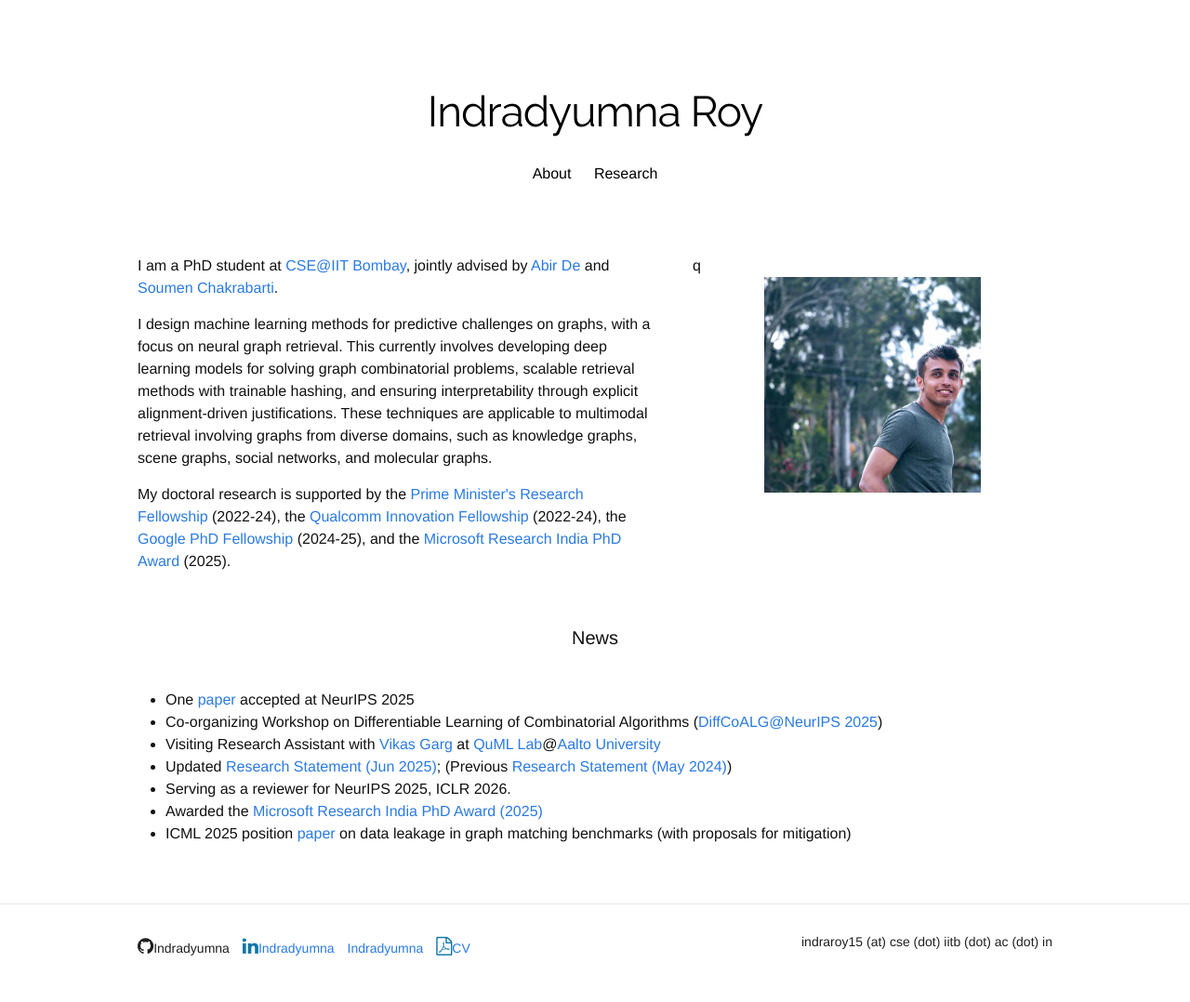
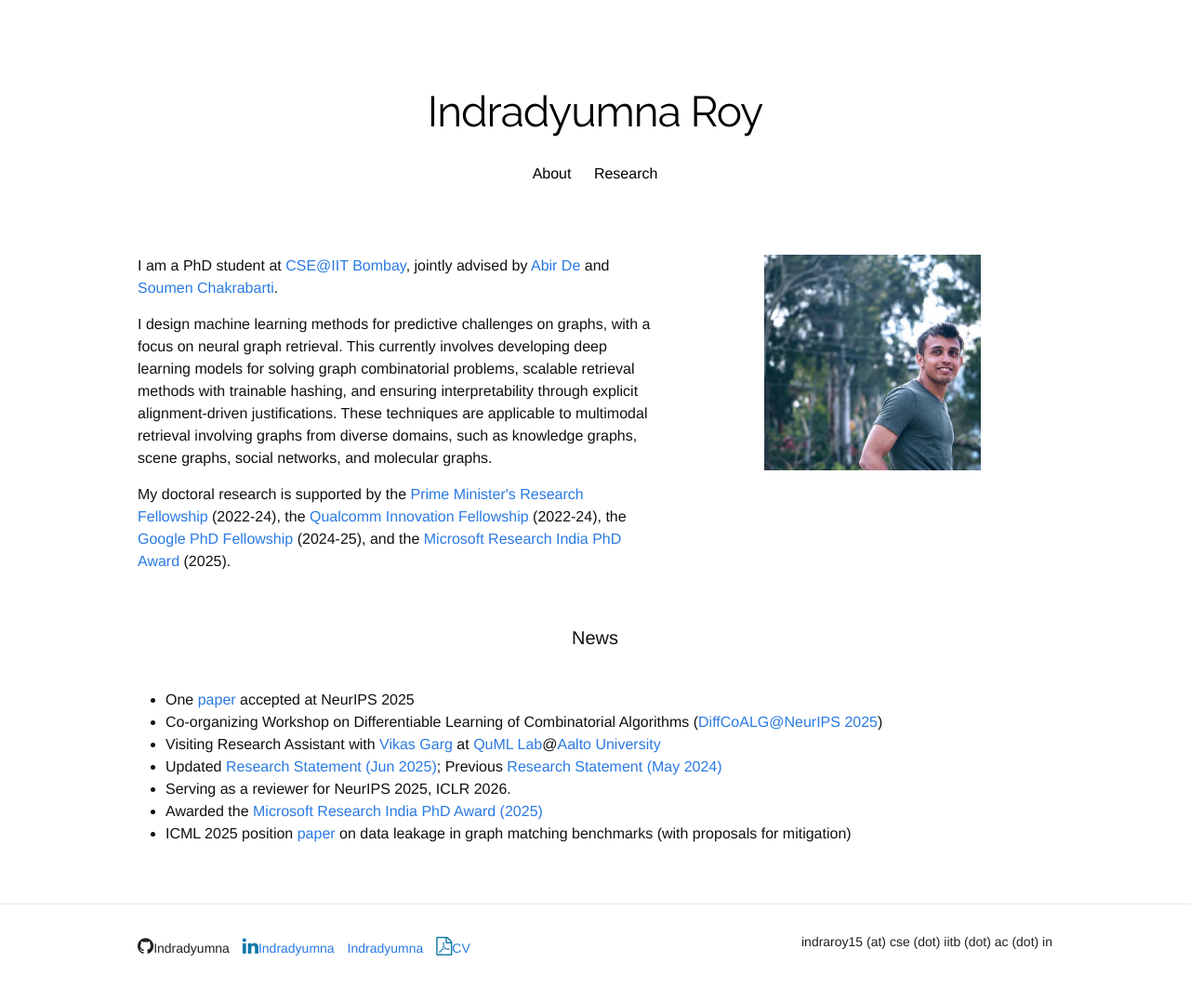
Before and after one commit to Indradyumna/indradyumna.github.io, a Jekyll site: the page built from index.html, in a window 1280 px wide. Shown: the whole page at 93% size. Built offline with Jekyll 4.4.1, drawn with Linux system fonts in a browser that asks for light colours; nearby versions of some CDN libraries; some web fonts are replaced; a style sheet for code colours, icons or effects is not loaded.

Commit message:
minor fixes

```diff
--- a/index.html
+++ b/index.html
@@ -7,7 +7,6 @@ title: "Indradyumna Roy"
 <div class="row">
 	<div class="seven columns">
 		<p> I am a PhD student at <a href="https://www.cse.iitb.ac.in/">CSE@IIT Bombay</a>, jointly advised by  <a href="https://abir-de.github.io/">Abir De</a> and <a href="https://www.cse.iitb.ac.in/~soumen">Soumen Chakrabarti</a>. </p>
-
 
 		<p>  I design machine learning methods for predictive challenges on graphs, with a focus on neural graph retrieval. This currently involves developing deep learning models for solving graph combinatorial problems,  scalable retrieval methods with trainable hashing, and ensuring interpretability through explicit alignment-driven justifications.
 These techniques are applicable to multimodal retrieval involving graphs from diverse domains, such as knowledge graphs, scene graphs, social networks, and molecular graphs.</p>
@@ -19,7 +18,7 @@ These techniques are applicable to multimodal retrieval involving graphs from di
 
 	</div>
 
-    <div class="five columns">q
+    <div class="five columns">
         <img src="images/IR.jpg" id="profile_picture"> </img>
 	</div>
 </div>
@@ -30,7 +29,7 @@ These techniques are applicable to multimodal retrieval involving graphs from di
   <li> One <a href="https://pritishc.com/posts/2025/10/corgii-blog/">paper</a> accepted at NeurIPS 2025 </li>
   <li> Co-organizing Workshop on Differentiable Learning of Combinatorial Algorithms (<a href="https://sites.google.com/view/diffcoalg2025">DiffCoALG@NeurIPS 2025</a>) </li>
   <li> Visiting Research Assistant with <a href="https://people.csail.mit.edu/vgarg/">Vikas Garg</a> at <a href="https://quml.aalto.fi/about-us/">QuML Lab</a>@<a href="https://www.aalto.fi/en">Aalto University</a> </li>
-  <li> Updated <a href="/pdfs/IR_RS_25.pdf">Research Statement (Jun 2025)</a>; (Previous <a href="/pdfs/IR_RS.pdf">Research Statement (May 2024)</a>) </li>
+  <li> Updated <a href="/pdfs/IR_RS_25.pdf">Research Statement (Jun 2025)</a>; Previous <a href="/pdfs/IR_RS.pdf">Research Statement (May 2024)</a> </li>
   <li> Serving as a reviewer for NeurIPS 2025, ICLR 2026. </li>
   <li> Awarded the <a href=https://www.microsoft.com/en-us/research/academic-program/microsoft-research-india-phd-award/>Microsoft Research India PhD Award (2025)</a> </li>
   <li> ICML 2025 position <a href="/pdfs/ICML25_POSITIONS.pdf">paper</a> on data leakage in graph matching benchmarks (with proposals for mitigation) </li>
```
